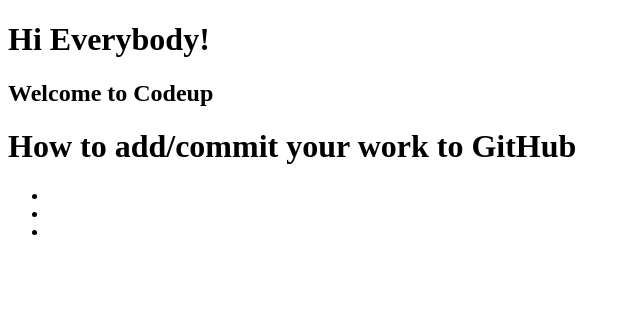
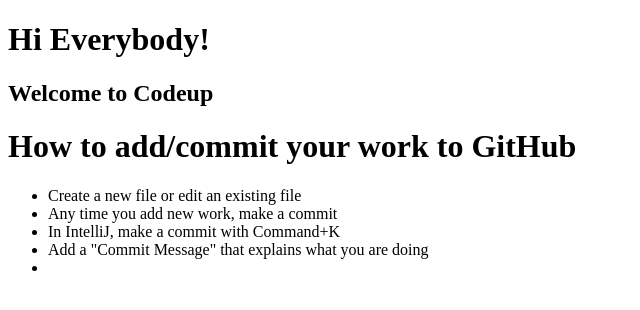
Before and after one commit to edwin-gonzales-n/codeup-web-exercises, a plain HTML site: page hello_world.html in a window 1280 px wide. Shown: the whole page, without its empty margins (0-640 px from the left). Drawn offline with Linux system fonts and the light colour scheme.

Commit message:
updating

```diff
--- a/hello_world.html
+++ b/hello_world.html
@@ -10,8 +10,10 @@
     <h2>Welcome to Codeup</h2>
     <h1>How to add/commit your work to GitHub</h1>
     <ul>
-        <li></li>
-        <li></li>
+        <li>Create a new file or edit an existing file</li>
+        <li>Any time you add new work, make a commit</li>
+        <li>In IntelliJ, make a commit with Command+K</li>
+        <li>Add a "Commit Message" that explains what you are doing</li>
         <li></li>
     </ul>
 </body>
```
